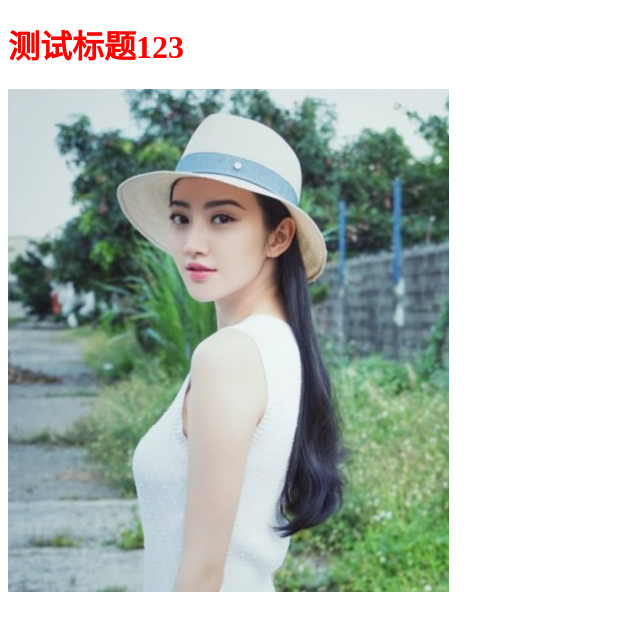
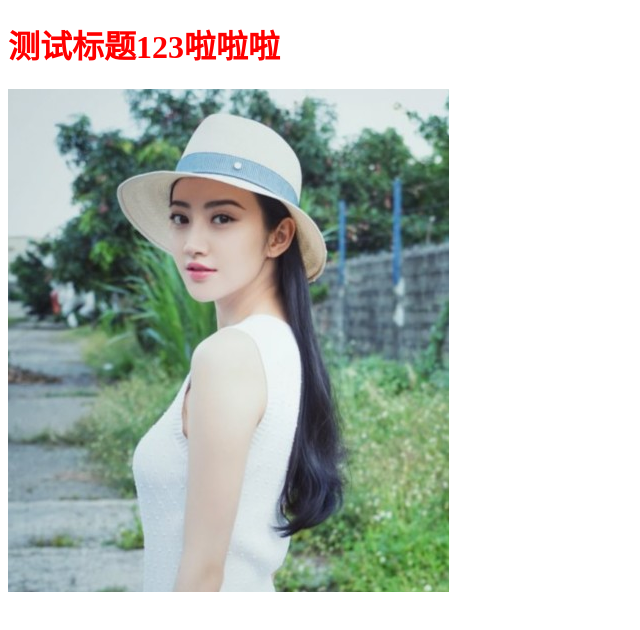
Before and after one commit to huangguoxing/1906, a plain HTML site: page index.html in a window 1280 px wide. Shown: the whole page, without its empty margins (0-640 px from the left). Drawn offline with Linux system fonts and the light colour scheme.

Commit message:
Update index.html

```diff
--- a/index.html
+++ b/index.html
@@ -8,7 +8,7 @@
 <link rel="stylesheet" href="test.css">
 </head>
 <body>
-    <h1>测试标题123</h1>
+    <h1>测试标题123啦啦啦</h1>
     <img src="jt.png" alt="">
 </body>
 </html>
```
